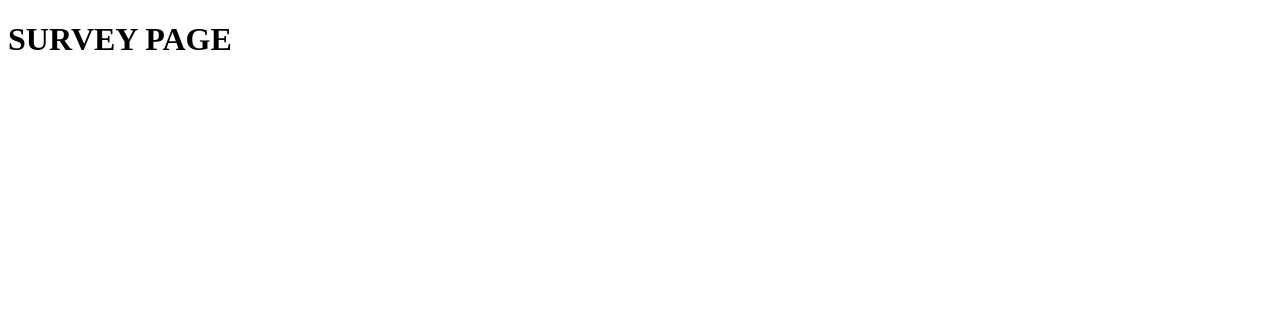
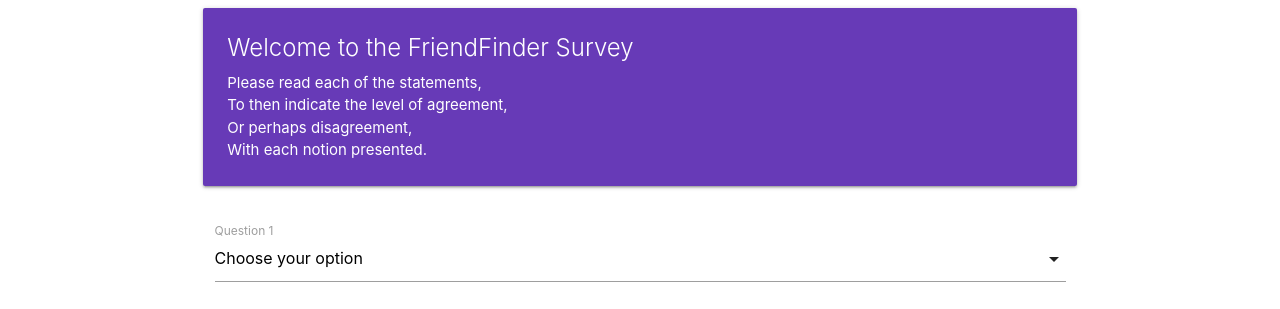
Before and after one commit to moralh2/FriendFinder, a website: page app/public/survey.html in a window 1280 px wide. Drawn offline with nearby package versions, Linux system fonts and the light colour scheme.

Commit message:
add form to survey view

```diff
--- a/app/public/survey.html
+++ b/app/public/survey.html
@@ -1,12 +1,65 @@
 <!DOCTYPE html>
 <html>
+
 <head>
-    <meta charset="utf-8" />
-    <meta http-equiv="X-UA-Compatible" content="IE=edge">
     <title>Survey</title>
-    <meta name="viewport" content="width=device-width, initial-scale=1">
+    <!--Import Google Icon Font-->
+    <link href="https://fonts.googleapis.com/icon?family=Material+Icons" rel="stylesheet">
+
+    <!-- Compiled and minified CSS -->
+    <link rel="stylesheet" href="https://cdnjs.cloudflare.com/ajax/libs/materialize/1.0.0/css/materialize.min.css">
+
+    <!--Let browser know website is optimized for mobile-->
+    <meta name="viewport" content="width=device-width, initial-scale=1.0" />
+
+    <!--CDN for JQuery-->
+    <script src="https://ajax.googleapis.com/ajax/libs/jquery/3.3.1/jquery.min.js"></script>
 </head>
+
 <body>
-    <h1>SURVEY PAGE</h1>
+
+    <div class="container">
+        <div class="row">
+            <div class="col s12">
+                <div class="card deep-purple accent-33">
+                    <div class="card-content white-text">
+                        <span class="card-title">Welcome to the FriendFinder Survey</span>
+                        <p>Please read each of the statements,</p>
+                        <p>To then indicate the level of agreement,</p>
+                        <p>Or perhaps disagreement,</p>
+                        <p>With each notion presented.</p>
+                    </div>
+                </div>
+            </div>
+        </div>
+
+        <div class="row">
+            <form class="col s12">
+                <div class="input-field col s12">
+                    <select>
+                        <option value="" disabled selected>Choose your option</option>
+                        <option value="1">Option 1</option>
+                        <option value="2">Option 2</option>
+                        <option value="3">Option 3</option>
+                        <option value="4">Option 4</option>
+                        <option value="5">Option 5</option>
+                    </select>
+                    <label>Question 1</label>
+                </div>
+            </form>
+        </div>
+
+    </div>
+
+    <!-- Compiled and minified JavaScript -->
+    <script src="https://cdnjs.cloudflare.com/ajax/libs/materialize/1.0.0/js/materialize.min.js"></script>
+
+    <!-- Init JS Components (Select) from Materialize -->
+    <script>
+        $(document).ready(function () {
+            $('select').formSelect();
+        });
+    </script>
 </body>
+
 </html>
```
Also changed, not shown: app/public/home.html (+1 -1 lines).
